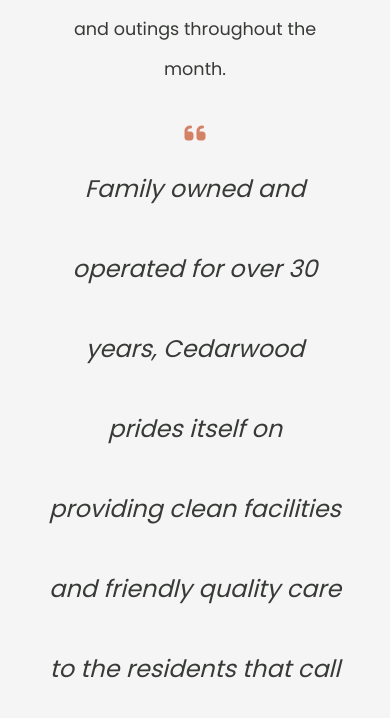
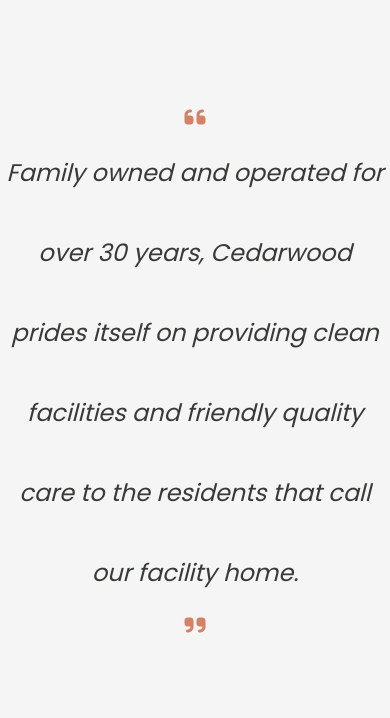
Before and after one commit to trentsinden/Cedarwood, a plain HTML site: page about-apt.html in a window 390 px wide. Shown: the part 2897-3615 px from the top of the page. Drawn offline with nearby package versions, Linux system fonts and the light colour scheme.

Commit message:
so close

```diff
--- a/css/about-apt.css
+++ b/css/about-apt.css
@@ -209,9 +209,14 @@ section {
     font-size: 1.2rem;
   }
 
+  .commitment-item img {
+    height: 8rem;
+  }
+
   /* Quote Section */
   #quote {
     height: auto;
+    padding: 5rem 0;
   }
 
   .quote-text p {
--- a/css/style.css
+++ b/css/style.css
@@ -339,7 +339,7 @@ footer {
 @media all and (max-width: 600px) {
   /* Section Padding */
   section {
-    padding: 0 1rem;
+    padding: 0;
   }
 
   /* Font Sizing */
```
